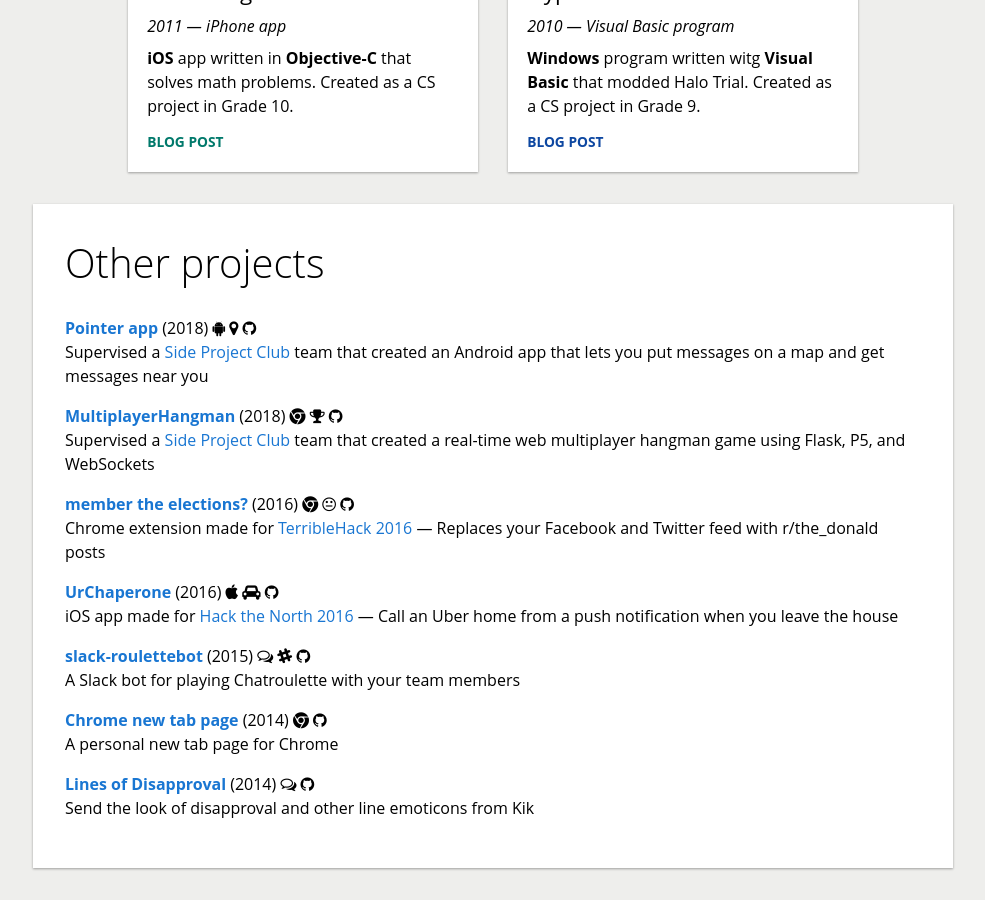
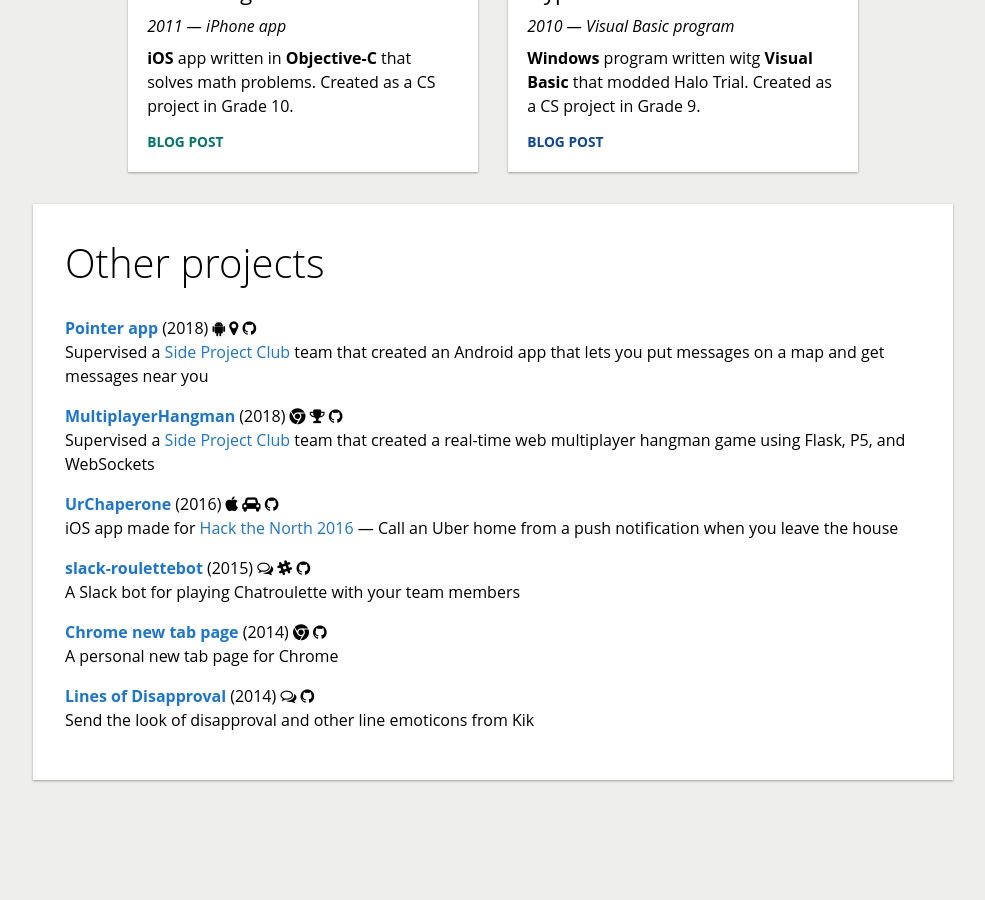
Before and after one commit to AcroMace/acromace.github.io, a Jekyll site: the page built from index.html, in a window 1280 px wide and 900 px high, scrolled down 3578 px. Shown: the whole window, without its empty margins (147-1132 px from the left). Built offline with Jekyll 4.4.1, drawn with Linux system fonts in a browser that asks for light colours; after the commit the page ends 4390 px from its top, so only the background shows below that.

Commit message:
Remove TerribleHack

```diff
--- a/_includes/project_other.html
+++ b/_includes/project_other.html
@@ -9,9 +9,6 @@
 
       {% assign multiplayerhangman-icons = "fa-chrome,fa-trophy,fa-github" | split: "," %}
       {% include project_other_row.html url="https://github.com/MultiplayerHangman/MultiplayerHangman" year="2018" title="MultiplayerHangman" description="Supervised a [Side Project Club](https://www.facebook.com/sideprojectclub/) team that created a real-time web multiplayer hangman game using Flask, P5, and WebSockets" fa_icons=multiplayerhangman-icons %}
-
-      {% assign member-the-elections-icons = "fa-chrome,fa-meh-o,fa-github" | split: "," %}
-      {% include project_other_row.html url="http://acromace.com/member-the-elections/" year="2016" title="member the elections?" description="Chrome extension made for [TerribleHack 2016](http://terriblehack.website) — Replaces your Facebook and Twitter feed with r/the_donald posts" fa_icons=member-the-elections-icons %}
 
       {% assign urchaperone-icons = "fa-apple,fa-car,fa-github" | split: "," %}
       {% include project_other_row.html url="https://github.com/AcroMace/UrChaperone" year="2016" title="UrChaperone" description="iOS app made for [Hack the North 2016](https://hackthenorth.com) — Call an Uber home from a push notification when you leave the house" fa_icons=urchaperone-icons %}
```
